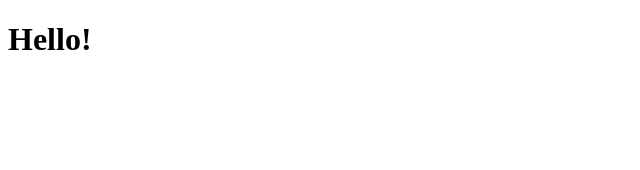
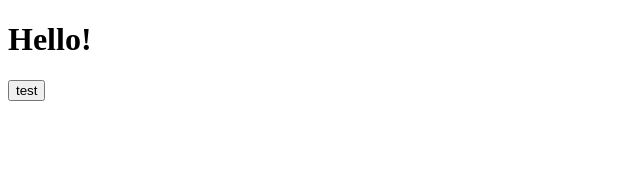
Before and after one commit to tachibanayu24/react-ts-atomicdesign-boilerplate, a React app: page / in a window 1280 px wide. Shown: the top 170 px of the page, without its empty margins (0-640 px from the left). Built offline with nearby package versions, Linux system fonts and the light colour scheme.

Commit message:
:art: Build Atomic Design Structure

```diff
--- /dev/null
+++ b/src/components/atoms/Button/index.tsx
@@ -0,0 +1,5 @@
+import React from "react";
+
+export const Button = () => (
+  <button>test</button>
+)
--- /dev/null
+++ b/src/components/atoms/index.ts
@@ -0,0 +1 @@
+export { Button } from "./Button";
--- a/src/index.tsx
+++ b/src/index.tsx
@@ -1,8 +1,12 @@
 import React from "react";
 import ReactDOM from "react-dom";
+import { Button } from "@rtab/components/atoms";
 
 const Index = () => (
-  <h1>Hello!</h1>
+  <>
+    <h1>Hello!</h1>
+    <Button />
+  </>
 )
 
 ReactDOM.render(<Index />, document.getElementById("index"));
```
Also changed, not shown: tsconfig.json (+6 -5 lines), src/components/molecules/index.ts (added), src/components/organisms/index.ts (added).
